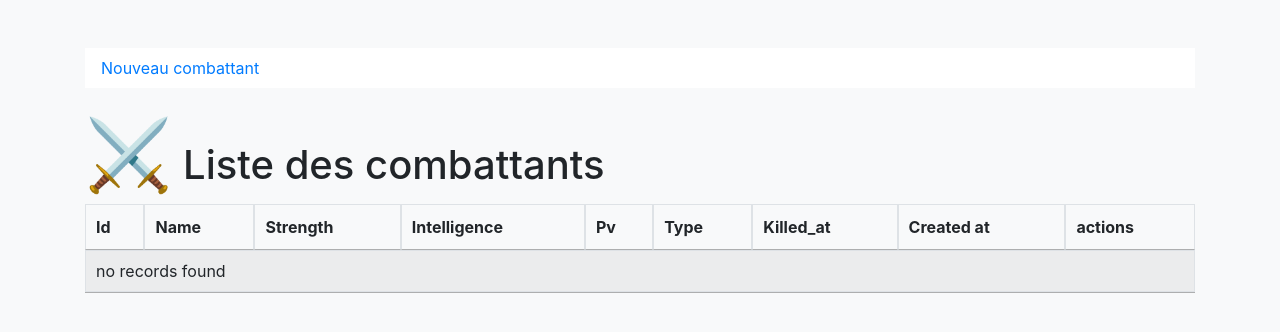
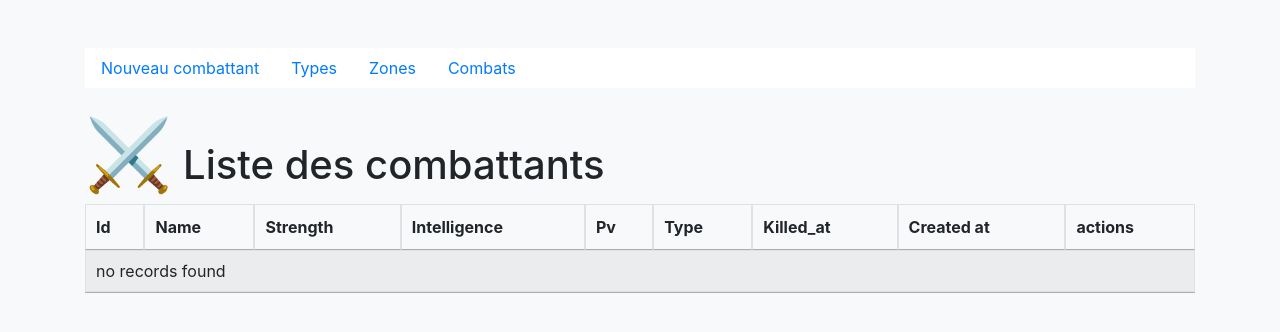
Before and after one commit to thomaslemoine/arene-combattants, a Symfony app: template templates/fighter/index.html.twig in a window 1280 px wide. Shown: the top 332 px of the page. Run offline with Twig, Linux system fonts and the light colour scheme; the template is opened without the code that fills it, so the values that code supplies are empty; some libraries are stand-ins or nearby versions.

Commit message:
link menu

```diff
--- a/templates/fighter/index.html.twig
+++ b/templates/fighter/index.html.twig
@@ -7,6 +7,9 @@
     <div class="nav-scroller bg-white box-shadow mb-4">
         <nav class="nav nav-underline">
             <a class="nav-link" href="{{ path('fighter_new') }}">Nouveau combattant</a>
+            <a class="nav-link" href="{{ path('type_index') }}">Types</a>
+            <a class="nav-link" href="{{ path('zone_index') }}">Zones</a>
+            <a class="nav-link" href="{{ path('battle_index') }}">Combats</a>
         </nav>
     </div>
 
```
